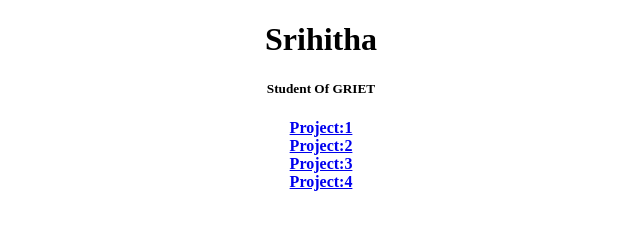
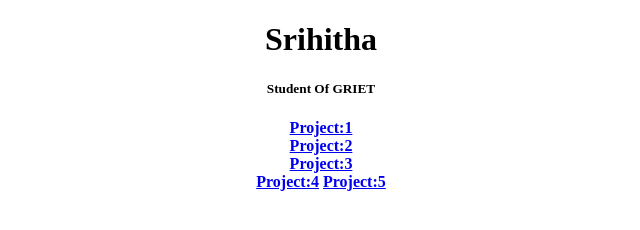
Before and after one commit to Srihitha47/Srihitha47.github.io, a plain HTML site: page index.html in a window 1280 px wide. Shown: the whole page, without its empty margins (319-959 px from the left). Drawn offline with Linux system fonts and the light colour scheme.

Commit message:
Update index.html

```diff
--- a/index.html
+++ b/index.html
@@ -18,6 +18,8 @@
     <a href="https://github.com/SrihithaVankayala/hotel-webpage"><b>Project:2</a></b><br>
     <a href="https://github.com/SrihithaVankayala/Form-Validation"><b>Project:3</b></a><br>
     <a href="https://github.com/SrihithaVankayala/calculator"><b>Project:4</b></a>
+         <a href="https://Srihitha47.github.io/mystore"><b>Project:5</b></a><br>
+
     </div>
 </body>
 </html>
```
